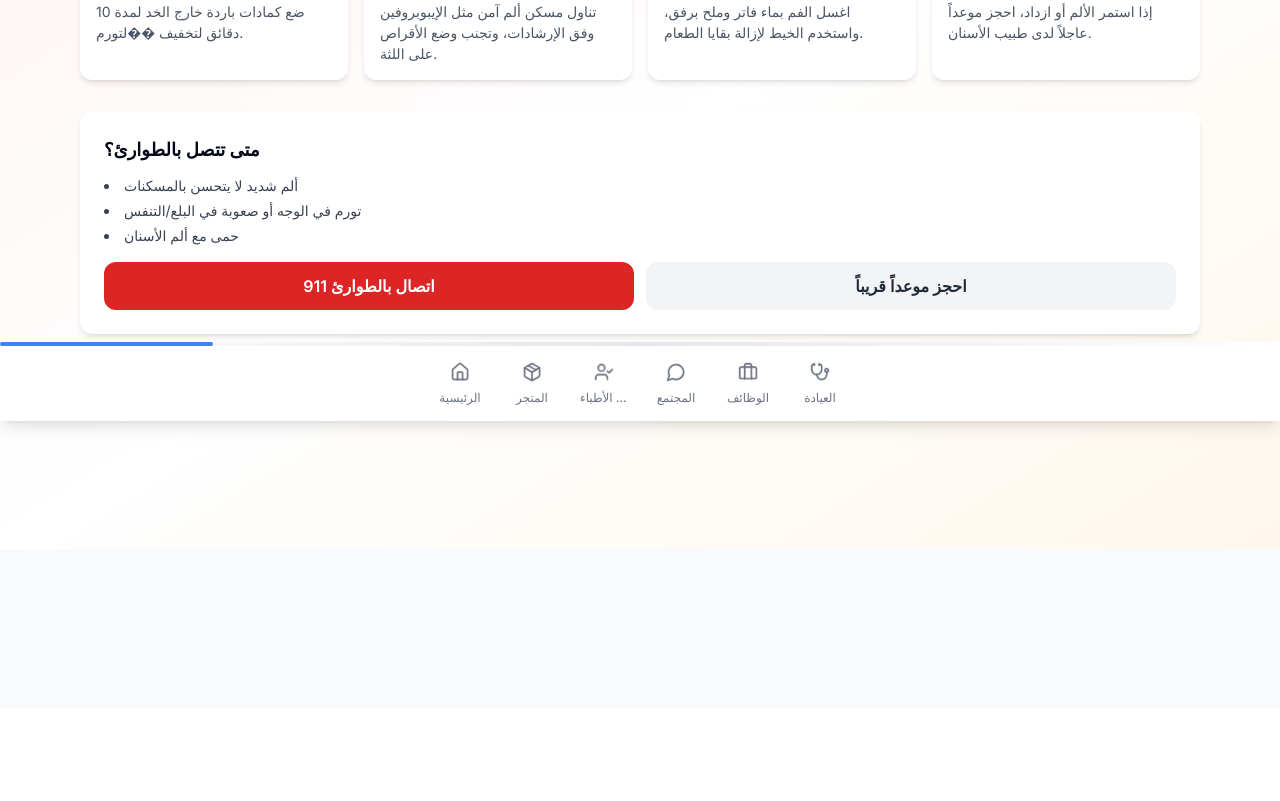
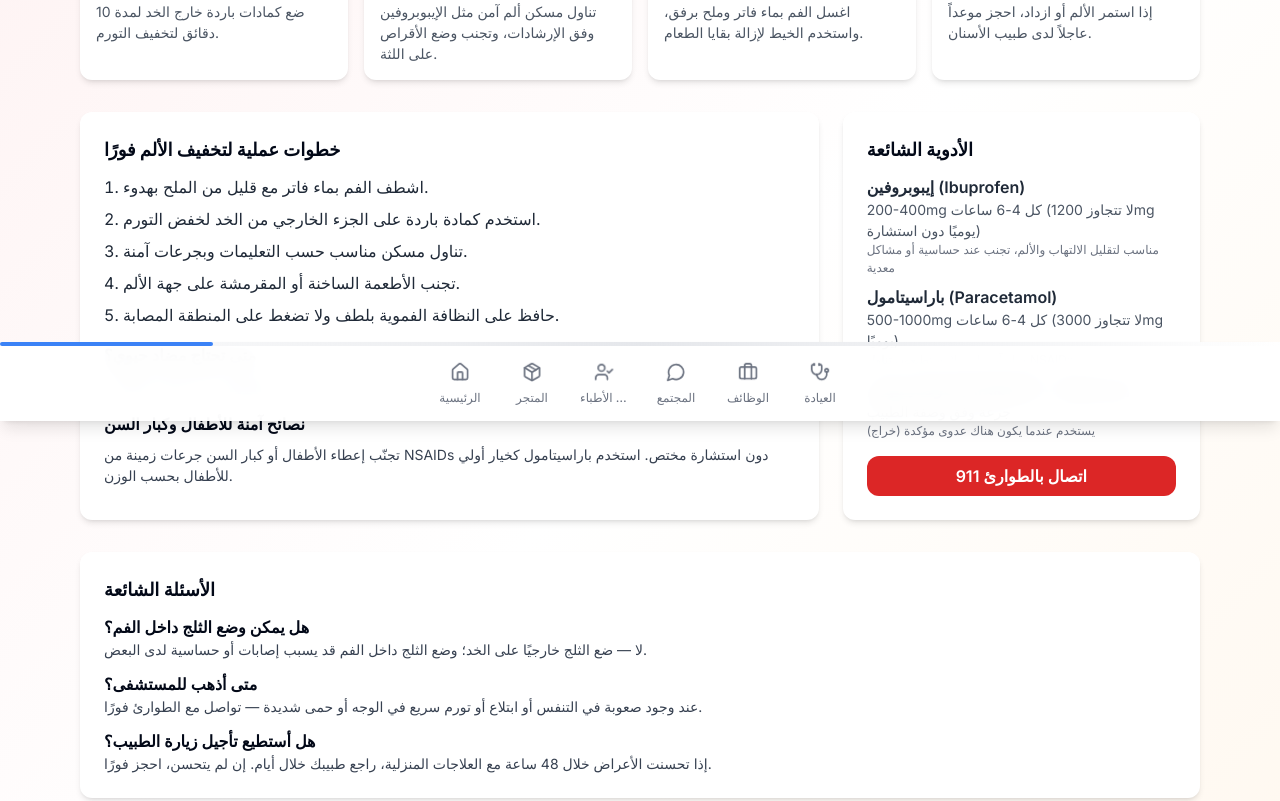
Before and after one commit to sultanaljumailyiq/smart, a React (Vite) app: page /emergency/pain-management in a window 1280 px wide. Shown: the part 379-1180 px from the top of the page. Before the commit the page ends 1087 px from the top, so only its background shows below. Built offline with nearby package versions, Linux system fonts and the light colour scheme; no server answers.

Commit message:
Expand pain management content with detailed guidance and FAQ
cgen-e637cc6f0aea4b58969111d3f568240c

```diff
--- a/client/pages/PainManagement.tsx
+++ b/client/pages/PainManagement.tsx
@@ -4,10 +4,22 @@ import { ArrowRight, Activity, Pill, IceCream2, Phone, Shield, Clock } from "luc
 
 export default function PainManagement() {
   const steps = [
-    { icon: IceCream2, title: "كمادات باردة", desc: "ضع كمادات باردة خارج الخد لمدة 10 دقائق لتخفيف ��لتورم." },
+    { icon: IceCream2, title: "كمادات باردة", desc: "ضع كمادات باردة خارج الخد لمدة 10 دقائق لتخفيف التورم." },
     { icon: Pill, title: "مسكن مناسب", desc: "تناول مسكن ألم آمن مثل الإيبوبروفين وفق الإرشادات، وتجنب وضع الأقراص على اللثة." },
     { icon: Shield, title: "نظافة لطيفة", desc: "اغسل الفم بماء فاتر وملح برفق، واستخدم الخيط لإزالة بقايا الطعام." },
     { icon: Clock, title: "احجز موعد", desc: "إذا استمر الألم أو ازداد، احجز موعداً عاجلاً لدى طبيب الأسنان." },
+  ];
+
+  const medications = [
+    { name: "إيبوبروفين (Ibuprofen)", dose: "200-400mg كل 4-6 ساعات (لا تتجاوز 1200mg يوميًا دون استشارة)", note: "مناسب لتقليل الالتهاب والألم، تجنب عند حساسية أو مشاكل معدية" },
+    { name: "باراسيتامول (Paracetamol)", dose: "500-1000mg كل 4-6 ساعات (لا تتجاوز 3000mg يوميًا)", note: "خيار آمن لمن لا يستطيعون تناول NSAIDs" },
+    { name: "أموكسيسيلين (Antibiotic - عند الحاجة)", dose: "جرعة وفق وصفة الطبيب", note: "يستخدم عندما يكون هناك عدوى مؤكدة (خراج)" },
+  ];
+
+  const faqs = [
+    { q: "هل يمكن وضع الثلج داخل الفم؟", a: "لا — ضع الثلج خارجيًا على الخد؛ وضع الثلج داخل الفم قد يسبب إصابات أو حساسية لدى البعض." },
+    { q: "متى أذهب للمستشفى؟", a: "عند وجود صعوبة في التنفس أو ابتلاع أو تورم سريع في الوجه أو حمى شديدة — تواصل مع الطوارئ فورًا." },
+    { q: "هل أستطيع تأجيل زيارة الطبيب؟", a: "إذا تحسنت الأعراض خلال 48 ساعة مع العلاجات المنزلية، راجع طبيبك خلال أيام. إن لم يتحسن، احجز فورًا." },
   ];
 
   return (
@@ -44,12 +56,61 @@ export default function PainManagement() {
           })}
         </div>
 
+        <div className="grid lg:grid-cols-3 gap-6 mb-8">
+          <div className="bg-white rounded-xl shadow-md p-6 col-span-2">
+            <h2 className="text-lg font-bold mb-3">خطوات عملية لتخفيف الألم فورًا</h2>
+            <ol className="list-decimal list-inside space-y-2 text-gray-800">
+              <li>اشطف الفم بماء فاتر مع قليل من الملح بهدوء.</li>
+              <li>استخدم كمادة باردة على الجزء الخارجي من الخد لخفض التورم.</li>
+              <li>تناول مسكن مناسب حسب التعليمات وبجرعات آمنة.</li>
+              <li>تجنب الأطعمة الساخنة أو المقرمشة على جهة الألم.</li>
+              <li>حافظ على النظافة الفموية بلطف ولا تضغط على المنطقة المصابة.</li>
+            </ol>
+
+            <h3 className="mt-4 font-semibold">متى تحتاج مضاد حيوي؟</h3>
+            <p className="text-sm text-gray-700 mt-2">المضادات الحيوية تُوصف عند وجود خراج، حمى، أو انتشار العدوى؛ لا تستعملها دون استشارة الطبيب.</p>
+
+            <h3 className="mt-4 font-semibold">نصائح آمنة للأطفال وكبار السن</h3>
+            <p className="text-sm text-gray-700 mt-2">تجنّب إعطاء الأطفال أو كبار السن جرعات زمينة من NSAIDs دون استشارة مختص. استخدم باراسيتامول كخيار أولي للأطفال بحسب الوزن.</p>
+          </div>
+
+          <div className="bg-white rounded-xl shadow-md p-6">
+            <h2 className="text-lg font-bold mb-3">الأدوية الشائعة</h2>
+            <ul className="space-y-2 text-gray-800">
+              {medications.map((m, idx) => (
+                <li key={idx}>
+                  <div className="font-semibold">{m.name}</div>
+                  <div className="text-sm text-gray-600">{m.dose}</div>
+                  <div className="text-xs text-gray-500">{m.note}</div>
+                </li>
+              ))}
+            </ul>
+
+            <div className="mt-4">
+              <a href="tel:911" className="block w-full text-center bg-red-600 text-white py-2 rounded-xl font-semibold">اتصال بالطوارئ 911</a>
+            </div>
+          </div>
+        </div>
+
+        <div className="bg-white rounded-xl shadow-md p-6 mb-8">
+          <h2 className="text-lg font-bold mb-3">الأسئلة الشائعة</h2>
+          <div className="space-y-3">
+            {faqs.map((f, i) => (
+              <div key={i}>
+                <div className="font-semibold">{f.q}</div>
+                <div className="text-sm text-gray-700">{f.a}</div>
+              </div>
+            ))}
+          </div>
+        </div>
+
         <div className="bg-white rounded-xl shadow-md p-6">
-          <h2 className="text-lg font-bold mb-3">متى تتصل بالطوارئ؟</h2>
-          <ul className="list-disc list-inside text-sm text-gray-700 space-y-1">
-            <li>ألم شديد لا يتحسن بالمسكنات</li>
-            <li>تورم في الوجه أو صعوبة في البلع/التنفس</li>
-            <li>حمى مع ألم الأسنان</li>
+          <h2 className="text-lg font-bold mb-3">متى تتوجه للطبيب فورًا؟</h2>
+          <ul className="list-disc list-inside text-sm text-gray-700">
+            <li>صعوبة في التنفس أو ابتلاع.</li>
+            <li>تورم سريع في الوجه أو عنق.</li>
+            <li>حمى عالية مع ألم وانتشار احمرار.</li>
+            <li>فقدان الوعي أو نزيف لا يتوقف.</li>
           </ul>
           <div className="mt-4 flex gap-3">
             <a href="tel:911" className="flex-1 bg-red-600 text-white py-3 rounded-xl font-semibold text-center">اتصال بالطوارئ 911</a>
```
